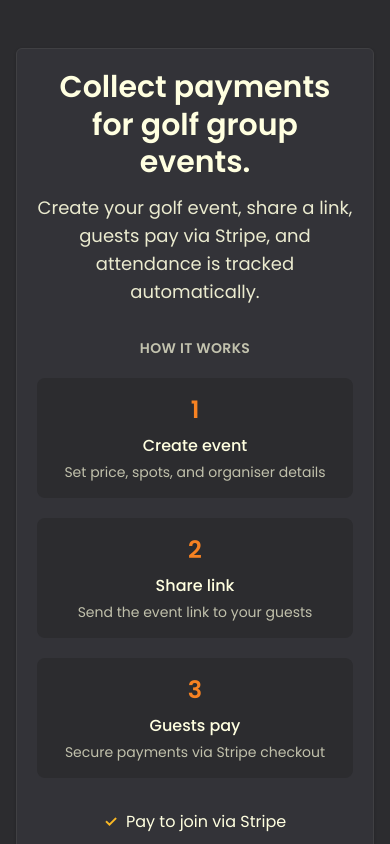
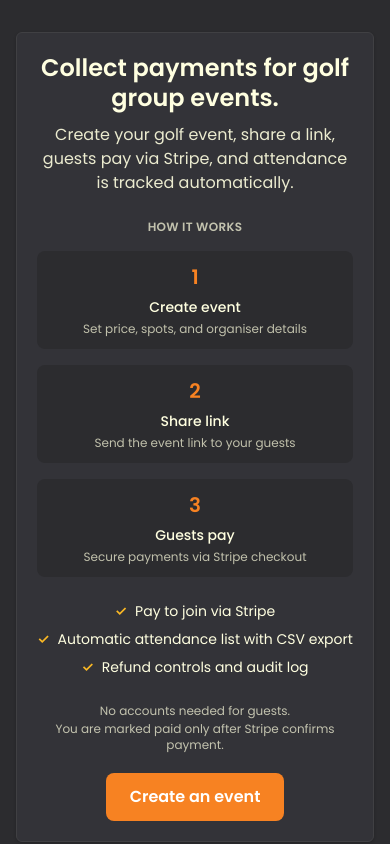
Before and after one commit to CamMacB17/alba-collect-host, a Next.js app: page / in a window 390 px wide. Shown: the top 844 px of the page. Built offline with nearby package versions, Linux system fonts and the light colour scheme.

Commit message:
UI polish: mobile layout fixes, admin layout reordering, spacing improvements

```diff
--- a/src/app/admin/[token]/EditPriceForm.tsx
+++ b/src/app/admin/[token]/EditPriceForm.tsx
@@ -35,8 +35,8 @@ export default function EditPriceForm({ eventId, currentPricePence, token, isPri
         return;
       }
 
-      // Parse and convert pounds to pence
-      const trimmed = priceValue.trim();
+      // Parse and convert pounds to pence (remove £ if present)
+      const trimmed = priceValue.trim().replace(/^£\s*/, "");
       const pounds = parseFloat(trimmed);
 
       if (isNaN(pounds) || pounds < 0) {
@@ -61,7 +61,7 @@ export default function EditPriceForm({ eventId, currentPricePence, token, isPri
 
   if (isPriceLocked) {
     return (
-      <div className="space-y-1.5">
+      <div className="space-y-1">
         <div className="flex items-center gap-2">
           <span
             className="inline-flex items-center px-1.5 py-0.5 rounded text-xs font-medium"
@@ -86,18 +86,16 @@ export default function EditPriceForm({ eventId, currentPricePence, token, isPri
 
   return (
     <form onSubmit={handleSubmit}>
-      <div className="space-y-1.5">
+      <div className="space-y-1">
         <div className="flex gap-2 items-start">
-          <div className="flex items-center gap-1.5">
-            <span className="text-xs font-medium" style={{ color: "#FFFFE0", opacity: 0.7 }}>£</span>
           <input
             type="text"
             id="price"
             name="price"
-              defaultValue={currentPricePounds ?? ""}
-              placeholder="0.00"
+            defaultValue={currentPricePounds ? `£${currentPricePounds}` : ""}
+            placeholder="£0.00"
             disabled={isPriceLocked}
-              className="px-2.5 py-2 rounded w-24 transition-all disabled:opacity-50 disabled:cursor-not-allowed text-sm"
+            className="px-2.5 py-2 rounded w-28 transition-all disabled:opacity-50 disabled:cursor-not-allowed text-sm"
             style={{
               background: "#2C2C2F",
               border: "1px solid #404043",
@@ -112,7 +110,6 @@ export default function EditPriceForm({ eventId, currentPricePence, token, isPri
               e.target.style.boxShadow = "none";
             }}
           />
-          </div>
           <button
             type="submit"
             disabled={isPriceLocked}
--- a/src/app/admin/[token]/page.tsx
+++ b/src/app/admin/[token]/page.tsx
@@ -43,7 +43,7 @@ export default async function AdminPage({ params }: { params: Promise<{ token: s
 
   if (!adminToken) {
     return (
-      <main className="min-h-screen p-6 sm:p-8" style={{ background: "#2C2C2F" }}>
+      <main className="min-h-screen p-4 sm:p-6" style={{ background: "#2C2C2F" }}>
         <div className="max-w-6xl mx-auto">
           <div className="card">
             <h1 className="text-xl font-semibold mb-2" style={{ color: "#E23642" }}>Admin link not found</h1>
@@ -61,7 +61,7 @@ export default async function AdminPage({ params }: { params: Promise<{ token: s
 
   if (!event) {
     return (
-      <main className="min-h-screen p-6 sm:p-8" style={{ background: "#2C2C2F" }}>
+      <main className="min-h-screen p-4 sm:p-6" style={{ background: "#2C2C2F" }}>
         <div className="max-w-6xl mx-auto">
           <div className="card">
             <h1 className="text-xl font-semibold mb-2" style={{ color: "#E23642" }}>Event not found</h1>
@@ -179,13 +179,12 @@ export default async function AdminPage({ params }: { params: Promise<{ token: s
   });
 
   return (
-    <main className="min-h-screen p-4 sm:p-6" style={{ background: "#2C2C2F" }}>
-      <div className="max-w-6xl mx-auto space-y-4">
-        {/* Header Section */}
+    <main className="min-h-screen p-3 sm:p-4" style={{ background: "#2C2C2F" }}>
+      <div className="max-w-6xl mx-auto space-y-3">
+        {/* Header Section - Mobile: title full width, stats underneath */}
         <div className="card">
-          <div className="flex items-start justify-between mb-4">
-            <div className="flex-1">
-              <h1 className="text-xl font-semibold mb-2" style={{ color: "#FFFFE0" }}>{event.title}</h1>
+          <div className="mb-3">
+            <h1 className="text-lg sm:text-xl font-semibold mb-2" style={{ color: "#FFFFE0" }}>{event.title}</h1>
             <span
               className="inline-flex items-center px-2 py-0.5 rounded text-xs font-medium"
               style={{
@@ -197,57 +196,56 @@ export default async function AdminPage({ params }: { params: Promise<{ token: s
               {isClosed ? "Closed" : "Open"}
             </span>
           </div>
-            {/* Key Stats Grid */}
-            <div className="grid grid-cols-4 gap-3">
+          {/* Key Stats Grid - Mobile: 2x2, Desktop: 4 columns */}
+          <div className="grid grid-cols-2 sm:grid-cols-4 gap-3">
             <div className="text-center">
               <div className="text-xs mb-0.5 uppercase tracking-wide" style={{ color: "#FFFFE0", opacity: 0.5 }}>Price</div>
-                <div className="text-base font-semibold" style={{ color: "#FBB924" }}>{priceDisplay}</div>
+              <div className="text-sm sm:text-base font-semibold" style={{ color: "#FBB924" }}>{priceDisplay}</div>
             </div>
             <div className="text-center">
               <div className="text-xs mb-0.5 uppercase tracking-wide" style={{ color: "#FFFFE0", opacity: 0.5 }}>Spots</div>
-                <div className="text-base font-semibold" style={{ color: "#FFFFE0" }}>
+              <div className="text-sm sm:text-base font-semibold" style={{ color: "#FFFFE0" }}>
                 {spotsTaken}
                 {event.maxSpots !== null ? `/${event.maxSpots}` : "∞"}
               </div>
             </div>
             <div className="text-center">
               <div className="text-xs mb-0.5 uppercase tracking-wide" style={{ color: "#FFFFE0", opacity: 0.5 }}>Revenue</div>
-                <div className="text-base font-semibold" style={{ color: "#FBB924" }}>
+              <div className="text-sm sm:text-base font-semibold" style={{ color: "#FBB924" }}>
                 £{(totalPaidRevenue / 100).toFixed(0)}
               </div>
             </div>
             <div className="text-center">
               <div className="text-xs mb-0.5 uppercase tracking-wide" style={{ color: "#FFFFE0", opacity: 0.5 }}>Count</div>
-                <div className="text-base font-semibold" style={{ color: "#FFFFE0" }}>{totalPayments}</div>
-              </div>
+              <div className="text-sm sm:text-base font-semibold" style={{ color: "#FFFFE0" }}>{totalPayments}</div>
             </div>
           </div>
         </div>
 
         {/* 2-Column Layout */}
-        <div className="grid grid-cols-1 lg:grid-cols-2 gap-4">
+        <div className="grid grid-cols-1 lg:grid-cols-2 gap-3">
           {/* Left Column */}
-          <div className="space-y-4">
+          <div className="space-y-3">
             {/* Event Settings */}
             <div className="card">
-              <h2 className="text-base font-semibold mb-4" style={{ color: "#FFFFE0" }}>Event Settings</h2>
+              <h2 className="text-sm font-semibold mb-3" style={{ color: "#FFFFE0" }}>Event Settings</h2>
 
-              <div className="space-y-4">
+              <div className="space-y-3">
                 {/* Title with inline Save */}
                 <div>
-                  <label className="block text-xs font-medium mb-1.5" style={{ color: "#FFFFE0", opacity: 0.8 }}>Event Title</label>
+                  <label className="block text-xs font-medium mb-1" style={{ color: "#FFFFE0", opacity: 0.8 }}>Event Title</label>
                   <EditTitleForm eventId={event.id} currentTitle={event.title} token={token} />
                 </div>
 
                 {/* Price with inline Save */}
                 <div>
-                  <label className="block text-xs font-medium mb-1.5" style={{ color: "#FFFFE0", opacity: 0.8 }}>Price per person</label>
+                  <label className="block text-xs font-medium mb-1" style={{ color: "#FFFFE0", opacity: 0.8 }}>Price per person</label>
                   <EditPriceForm eventId={event.id} currentPricePence={event.pricePence} token={token} isPriceLocked={paidCount > 0} />
                 </div>
 
                 {/* Max Spots with inline Save */}
                 <div>
-                  <label className="block text-xs font-medium mb-1.5" style={{ color: "#FFFFE0", opacity: 0.8 }}>Max spots</label>
+                  <label className="block text-xs font-medium mb-1" style={{ color: "#FFFFE0", opacity: 0.8 }}>Max spots</label>
                   <EditMaxSpotsForm eventId={event.id} currentMaxSpots={event.maxSpots} token={token} />
                 </div>
               </div>
@@ -255,11 +253,11 @@ export default async function AdminPage({ params }: { params: Promise<{ token: s
 
             {/* Event Links */}
             <div className="card">
-              <h2 className="text-base font-semibold mb-3" style={{ color: "#FFFFE0" }}>Event Links</h2>
+              <h2 className="text-sm font-semibold mb-2" style={{ color: "#FFFFE0" }}>Event Links</h2>
               <div className="space-y-2">
                 <div className="flex items-center gap-2">
-                  <span className="text-xs font-medium w-20 flex-shrink-0" style={{ color: "#FFFFE0", opacity: 0.6 }}>Public</span>
-                  <code className="flex-1 px-2 py-1.5 rounded text-xs font-mono truncate" style={{
+                  <span className="text-xs font-medium w-16 flex-shrink-0" style={{ color: "#FFFFE0", opacity: 0.6 }}>Public</span>
+                  <code className="flex-1 min-w-0 px-2 py-1.5 rounded text-xs font-mono truncate" style={{
                     background: "#2C2C2F",
                     border: "1px solid #404043",
                     color: "#F78222"
@@ -269,8 +267,8 @@ export default async function AdminPage({ params }: { params: Promise<{ token: s
                   <CopyButton text={publicUrl} />
                 </div>
                 <div className="flex items-center gap-2">
-                  <span className="text-xs font-medium w-20 flex-shrink-0" style={{ color: "#FFFFE0", opacity: 0.6 }}>Admin</span>
-                  <code className="flex-1 px-2 py-1.5 rounded text-xs font-mono truncate" style={{
+                  <span className="text-xs font-medium w-16 flex-shrink-0" style={{ color: "#FFFFE0", opacity: 0.6 }}>Admin</span>
+                  <code className="flex-1 min-w-0 px-2 py-1.5 rounded text-xs font-mono truncate" style={{
                     background: "#2C2C2F",
                     border: "1px solid #404043",
                     color: "#F78222"
@@ -289,11 +287,11 @@ export default async function AdminPage({ params }: { params: Promise<{ token: s
 
             {/* Recent Actions */}
             <div className="card">
-              <h2 className="text-base font-semibold mb-3" style={{ color: "#FFFFE0" }}>Recent Actions</h2>
+              <h2 className="text-sm font-semibold mb-2" style={{ color: "#FFFFE0" }}>Recent Actions</h2>
               {actionLogs.length === 0 ? (
-                <p className="text-xs py-3" style={{ color: "#FFFFE0", opacity: 0.6 }}>No actions logged yet</p>
+                <p className="text-xs py-2" style={{ color: "#FFFFE0", opacity: 0.6 }}>No actions logged yet</p>
               ) : (
-                <div className="space-y-1.5">
+                <div className="space-y-1">
                   {actionLogs.map((log) => {
                     const metadata = log.metadataJson as Record<string, unknown>;
                     let summary = "";
@@ -310,14 +308,14 @@ export default async function AdminPage({ params }: { params: Promise<{ token: s
                     }
 
                     return (
-                      <div key={log.id} className="flex items-start justify-between py-1.5" style={{ borderBottom: "1px solid #404043" }}>
-                        <div className="flex-1">
+                      <div key={log.id} className="flex items-start justify-between py-1" style={{ borderBottom: "1px solid #404043" }}>
+                        <div className="flex-1 min-w-0">
                           <span className="text-xs font-medium" style={{ color: "#FFFFE0" }}>{log.actionType.replace(/_/g, " ")}</span>
                           {summary && (
-                            <span className="text-xs ml-2" style={{ color: "#FFFFE0", opacity: 0.6 }}>— {summary}</span>
+                            <span className="text-xs ml-1.5" style={{ color: "#FFFFE0", opacity: 0.6 }}>— {summary}</span>
                           )}
                         </div>
-                        <span className="text-xs whitespace-nowrap ml-4" style={{ color: "#FFFFE0", opacity: 0.5 }}>
+                        <span className="text-xs whitespace-nowrap ml-2 flex-shrink-0" style={{ color: "#FFFFE0", opacity: 0.5 }}>
                           {log.createdAt ? formatDate(log.createdAt) : "—"}
                         </span>
                       </div>
@@ -329,11 +327,11 @@ export default async function AdminPage({ params }: { params: Promise<{ token: s
           </div>
 
           {/* Right Column */}
-          <div className="space-y-4">
+          <div className="space-y-3">
             {/* Actions Card */}
             <div className="card">
-              <h2 className="text-base font-semibold mb-4" style={{ color: "#FFFFE0" }}>Actions</h2>
-              <div className="space-y-3">
+              <h2 className="text-sm font-semibold mb-3" style={{ color: "#FFFFE0" }}>Actions</h2>
+              <div className="space-y-2">
                 <div className="flex items-center justify-between">
                   <div>
                     <div className="text-xs font-medium mb-0.5" style={{ color: "#FFFFE0", opacity: 0.9 }}>Event Status</div>
@@ -343,7 +341,7 @@ export default async function AdminPage({ params }: { params: Promise<{ token: s
                   </div>
                   <CloseReopenButton eventId={event.id} token={token} isClosed={isClosed} />
                 </div>
-                <div className="pt-3" style={{ borderTop: "1px solid #404043" }}>
+                <div className="pt-2" style={{ borderTop: "1px solid #404043" }}>
                   <a
                     href={`/admin/${token}/export`}
                     className="block w-full px-3 py-2 rounded text-sm font-medium text-center transition-colors"
@@ -364,8 +362,8 @@ export default async function AdminPage({ params }: { params: Promise<{ token: s
                 background: "rgba(226, 54, 66, 0.08)",
                 border: "1px solid rgba(226, 54, 66, 0.3)"
               }}>
-                <h2 className="text-base font-semibold mb-2" style={{ color: "#E23642" }}>Danger Zone</h2>
-                <p className="text-xs mb-3" style={{ color: "#FFFFE0", opacity: 0.7 }}>
+                <h2 className="text-sm font-semibold mb-1.5" style={{ color: "#E23642" }}>Danger Zone</h2>
+                <p className="text-xs mb-2" style={{ color: "#FFFFE0", opacity: 0.7 }}>
                   Refund all paid payments. Cannot be undone.
                 </p>
                 <RefundAllButton token={token} />
@@ -374,8 +372,8 @@ export default async function AdminPage({ params }: { params: Promise<{ token: s
 
             {/* Attendees Table - Moved to Right Column */}
             <div className="card">
-              <div className="flex items-center justify-between mb-4">
-                <h2 className="text-base font-semibold" style={{ color: "#FFFFE0" }}>Attendees</h2>
+              <div className="flex items-center justify-between mb-3">
+                <h2 className="text-sm font-semibold" style={{ color: "#FFFFE0" }}>Attendees</h2>
                 {sortedPayments.length > 0 && (
                   <span className="text-xs" style={{ color: "#FFFFE0", opacity: 0.6 }}>
                     {sortedPayments.length} {sortedPayments.length === 1 ? "person" : "people"}
@@ -383,19 +381,19 @@ export default async function AdminPage({ params }: { params: Promise<{ token: s
                 )}
               </div>
               {sortedPayments.length === 0 ? (
-                <div className="py-8 text-center">
-                  <p className="text-sm" style={{ color: "#FFFFE0", opacity: 0.6 }}>No one has joined yet</p>
+                <div className="py-6 text-center">
+                  <p className="text-xs" style={{ color: "#FFFFE0", opacity: 0.6 }}>No one has joined yet</p>
                 </div>
               ) : (
-                <div className="overflow-x-auto -mx-4 px-4">
+                <div className="overflow-x-auto -mx-3 px-3">
                   <table className="w-full">
                     <thead>
                       <tr style={{ borderBottom: "1px solid #404043" }}>
-                        <th className="text-left py-2 px-3 text-xs font-medium uppercase tracking-wide" style={{ color: "#FFFFE0", opacity: 0.6 }}>Name</th>
-                        <th className="text-left py-2 px-3 text-xs font-medium uppercase tracking-wide" style={{ color: "#FFFFE0", opacity: 0.6 }}>Email</th>
-                        <th className="text-left py-2 px-3 text-xs font-medium uppercase tracking-wide" style={{ color: "#FFFFE0", opacity: 0.6 }}>Status</th>
-                        <th className="text-left py-2 px-3 text-xs font-medium uppercase tracking-wide" style={{ color: "#FFFFE0", opacity: 0.6 }}>Date</th>
-                        <th className="text-right py-2 px-3 text-xs font-medium uppercase tracking-wide" style={{ color: "#FFFFE0", opacity: 0.6 }}>Actions</th>
+                        <th className="text-left py-2 px-2 text-xs font-medium uppercase tracking-wide" style={{ color: "#FFFFE0", opacity: 0.6 }}>Name</th>
+                        <th className="text-left py-2 px-2 text-xs font-medium uppercase tracking-wide" style={{ color: "#FFFFE0", opacity: 0.6 }}>Email</th>
+                        <th className="text-left py-2 px-2 text-xs font-medium uppercase tracking-wide" style={{ color: "#FFFFE0", opacity: 0.6 }}>Status</th>
+                        <th className="text-left py-2 px-2 text-xs font-medium uppercase tracking-wide" style={{ color: "#FFFFE0", opacity: 0.6 }}>Date</th>
+                        <th className="text-right py-2 px-2 text-xs font-medium uppercase tracking-wide" style={{ color: "#FFFFE0", opacity: 0.6 }}>Actions</th>
                       </tr>
                     </thead>
                     <tbody>
@@ -405,14 +403,14 @@ export default async function AdminPage({ params }: { params: Promise<{ token: s
                           style={{ borderBottom: "1px solid #404043" }}
                           className="hover:opacity-90 transition-opacity"
                         >
-                          <td className="py-3 px-3">
-                            <div className="text-sm font-medium" style={{ color: "#FFFFE0" }}>{payment.name || "—"}</div>
+                          <td className="py-2 px-2">
+                            <div className="text-xs font-medium truncate" style={{ color: "#FFFFE0" }}>{payment.name || "—"}</div>
                           </td>
-                          <td className="py-3 px-3">
-                            <div className="text-sm" style={{ color: "#FFFFE0", opacity: 0.8 }}>{payment.email || "—"}</div>
+                          <td className="py-2 px-2">
+                            <div className="text-xs truncate" style={{ color: "#FFFFE0", opacity: 0.8 }}>{payment.email || "—"}</div>
                           </td>
-                          <td className="py-3 px-3">
-                            <div className="flex items-center gap-2">
+                          <td className="py-2 px-2">
+                            <div className="flex items-center gap-1.5">
                               <span
                                 className="inline-flex items-center px-1.5 py-0.5 rounded text-xs font-medium"
                                 style={{
@@ -436,13 +434,13 @@ export default async function AdminPage({ params }: { params: Promise<{ token: s
                               )}
                             </div>
                           </td>
-                          <td className="py-3 px-3">
+                          <td className="py-2 px-2">
                             <div className="text-xs" style={{ color: "#FFFFE0", opacity: 0.6 }}>
                               {payment.paidAt ? formatDate(payment.paidAt) : payment.refundedAt ? formatDate(payment.refundedAt) : payment.createdAt ? formatDate(payment.createdAt) : "—"}
                             </div>
                           </td>
-                          <td className="py-3 px-3">
-                            <div className="flex items-center justify-end gap-1.5">
+                          <td className="py-2 px-2">
+                            <div className="flex items-center justify-end gap-1">
                               {payment.status === "PLEDGED" && (
                                 <>
                                   <MarkPaidButton paymentId={payment.id} token={token} />
--- a/src/app/page.tsx
+++ b/src/app/page.tsx
@@ -2,41 +2,41 @@ import Link from "next/link";
 
 export default function Home() {
   return (
-    <main className="min-h-screen py-12 px-4 sm:px-6 lg:px-8 flex items-center justify-center" style={{ background: "#2C2C2F" }}>
+    <main className="min-h-screen py-8 sm:py-12 px-4 sm:px-6 lg:px-8 flex items-center justify-center" style={{ background: "#2C2C2F" }}>
       <div className="max-w-5xl mx-auto w-full">
         <div className="card text-center">
-          <h1 className="text-3xl sm:text-4xl md:text-5xl font-semibold mb-3 leading-tight" style={{ color: "#FFFFE0" }}>
+          <h1 className="text-2xl sm:text-3xl md:text-4xl font-semibold mb-2.5 leading-tight" style={{ color: "#FFFFE0" }}>
             Collect payments for golf group events.
           </h1>
 
-          <p className="text-lg sm:text-xl mb-8 max-w-3xl mx-auto" style={{ color: "#FFFFE0", opacity: 0.9 }}>
+          <p className="text-base sm:text-lg mb-6 max-w-3xl mx-auto" style={{ color: "#FFFFE0", opacity: 0.9 }}>
             Create your golf event, share a link, guests pay via Stripe, and attendance is tracked automatically.
           </p>
 
           {/* How it works */}
-          <div className="mb-8">
-            <h2 className="text-sm font-semibold uppercase tracking-wide mb-5" style={{ color: "#FFFFE0", opacity: 0.7 }}>
+          <div className="mb-6">
+            <h2 className="text-xs font-semibold uppercase tracking-wide mb-4" style={{ color: "#FFFFE0", opacity: 0.7 }}>
               How it works
             </h2>
-            <div className="grid grid-cols-1 md:grid-cols-3 gap-5 max-w-3xl mx-auto">
-              <div className="p-4 rounded-lg" style={{ background: "#2C2C2F" }}>
-                <div className="text-2xl font-semibold mb-2" style={{ color: "#F78222" }}>1</div>
-                <div className="text-base font-medium mb-1" style={{ color: "#FFFFE0" }}>Create event</div>
-                <div className="text-sm" style={{ color: "#FFFFE0", opacity: 0.7 }}>
+            <div className="grid grid-cols-1 sm:grid-cols-3 gap-4 max-w-3xl mx-auto">
+              <div className="p-3 rounded-lg" style={{ background: "#2C2C2F" }}>
+                <div className="text-xl font-semibold mb-1.5" style={{ color: "#F78222" }}>1</div>
+                <div className="text-sm font-medium mb-1" style={{ color: "#FFFFE0" }}>Create event</div>
+                <div className="text-xs" style={{ color: "#FFFFE0", opacity: 0.7 }}>
                   Set price, spots, and organiser details
                 </div>
               </div>
-              <div className="p-4 rounded-lg" style={{ background: "#2C2C2F" }}>
-                <div className="text-2xl font-semibold mb-2" style={{ color: "#F78222" }}>2</div>
-                <div className="text-base font-medium mb-1" style={{ color: "#FFFFE0" }}>Share link</div>
-                <div className="text-sm" style={{ color: "#FFFFE0", opacity: 0.7 }}>
+              <div className="p-3 rounded-lg" style={{ background: "#2C2C2F" }}>
+                <div className="text-xl font-semibold mb-1.5" style={{ color: "#F78222" }}>2</div>
+                <div className="text-sm font-medium mb-1" style={{ color: "#FFFFE0" }}>Share link</div>
+                <div className="text-xs" style={{ color: "#FFFFE0", opacity: 0.7 }}>
                   Send the event link to your guests
                 </div>
               </div>
-              <div className="p-4 rounded-lg" style={{ background: "#2C2C2F" }}>
-                <div className="text-2xl font-semibold mb-2" style={{ color: "#F78222" }}>3</div>
-                <div className="text-base font-medium mb-1" style={{ color: "#FFFFE0" }}>Guests pay</div>
-                <div className="text-sm" style={{ color: "#FFFFE0", opacity: 0.7 }}>
+              <div className="p-3 rounded-lg" style={{ background: "#2C2C2F" }}>
+                <div className="text-xl font-semibold mb-1.5" style={{ color: "#F78222" }}>3</div>
+                <div className="text-sm font-medium mb-1" style={{ color: "#FFFFE0" }}>Guests pay</div>
+                <div className="text-xs" style={{ color: "#FFFFE0", opacity: 0.7 }}>
                   Secure payments via Stripe checkout
                 </div>
               </div>
@@ -44,8 +44,8 @@ export default function Home() {
           </div>
 
           {/* Feature list - centered */}
-          <div className="mb-8">
-            <ul className="space-y-2.5 text-base mx-auto inline-block" style={{ color: "#FFFFE0" }}>
+          <div className="mb-6">
+            <ul className="space-y-2 text-sm sm:text-base mx-auto inline-block" style={{ color: "#FFFFE0" }}>
               <li className="flex items-center justify-center gap-2">
                 <span className="font-semibold" style={{ color: "#FBB924" }}>✓</span>
                 <span>Pay to join via Stripe</span>
@@ -61,14 +61,14 @@ export default function Home() {
             </ul>
           </div>
 
-          <div className="mb-6 text-sm space-y-1" style={{ color: "#FFFFE0", opacity: 0.7 }}>
+          <div className="mb-5 text-xs sm:text-sm space-y-0.5" style={{ color: "#FFFFE0", opacity: 0.7 }}>
             <p>No accounts needed for guests.</p>
             <p>You are marked paid only after Stripe confirms payment.</p>
           </div>
 
           <Link
             href="/create"
-            className="inline-block px-8 py-4 text-lg font-semibold rounded-lg transition-all hover:opacity-90"
+            className="inline-block px-6 sm:px-8 py-3 sm:py-4 text-base sm:text-lg font-semibold rounded-lg transition-all hover:opacity-90"
             style={{
               background: "#F78222",
               color: "white"
```
Lines whose indentation alone changed are shown as unchanged.
